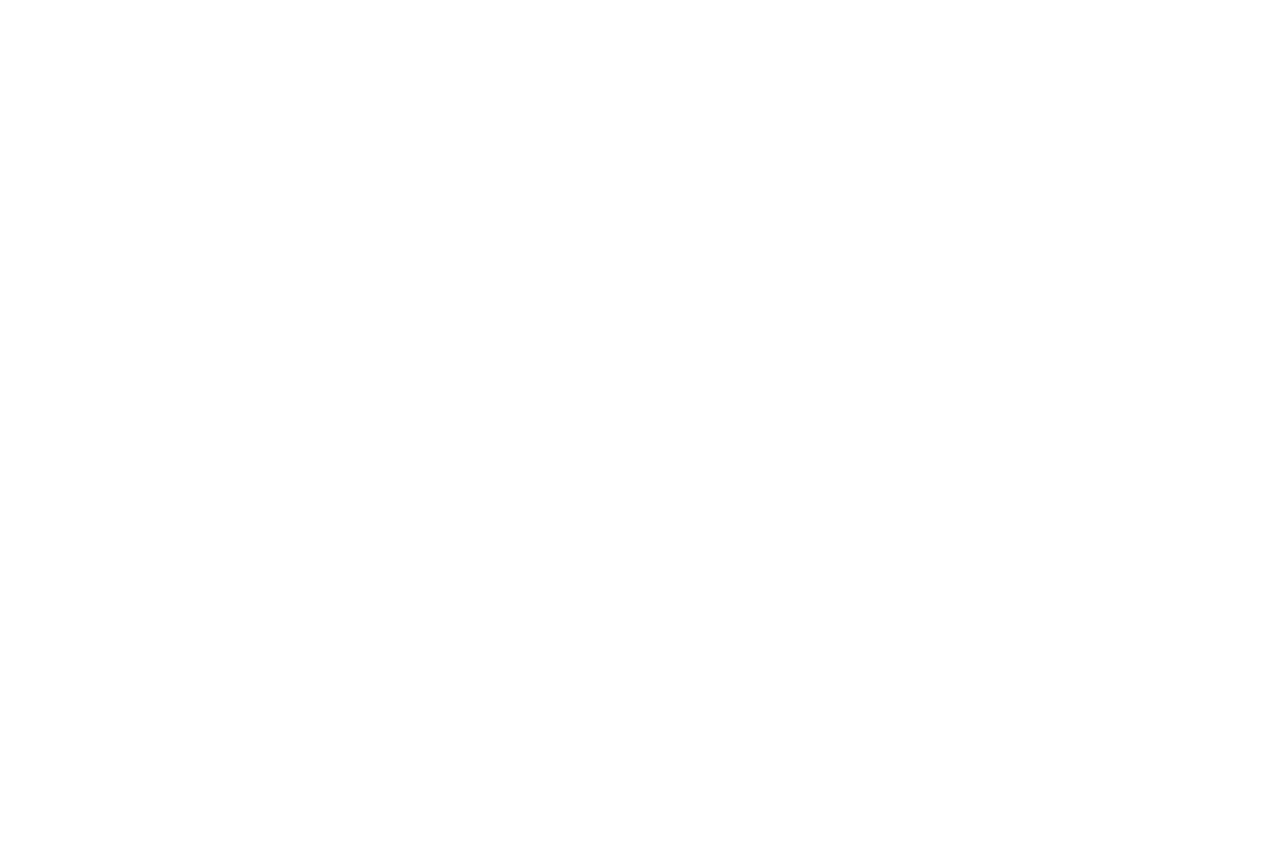
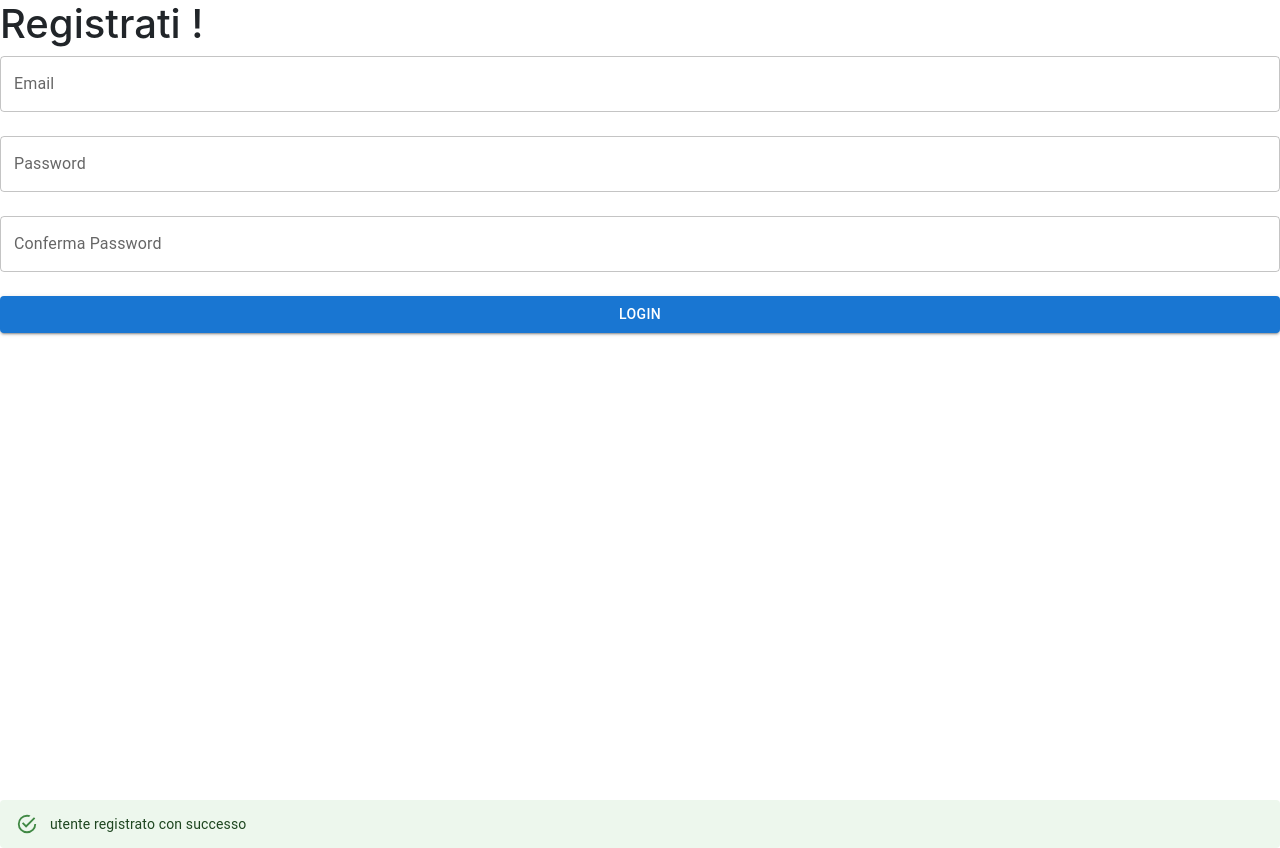
Before and after one commit to marco20027/AppEsame, a React (Create React App) app: page /Registrazione in a window 1280 px wide. Before the commit this address had no page. Before the commit the page ends 800 px from the top, so only its background shows below. Built offline with nearby package versions, Linux system fonts and the light colour scheme.

Commit message:
Aggiunta Registrazione

```diff
--- a/src/App.js
+++ b/src/App.js
@@ -4,6 +4,7 @@
 import Chisiamo from './componenti/Chisiamo'
 import Home from './componenti/Home'
 import Dovesiamo from "./componenti/Dovesiamo";
+import Registrazione from './componenti/Registrazione'
 import './App.css';
 
 
@@ -15,6 +16,7 @@
         <Route path="/Consulenza" element={<Consulenza />} />
         <Route path="/Chisiamo" element={<Chisiamo />} />
         <Route path="/Dovesiamo" element={<Dovesiamo />} />
+        <Route path='/Registrazione' element={<Registrazione />} />
       </Routes>
     </div>
 
--- /dev/null
+++ b/src/componenti/Registrazione.js
@@ -0,0 +1,73 @@
+import React from 'react'
+import Box from '@mui/material/Box'
+import  TextField  from '@mui/material/TextField'
+import  Button  from '@mui/material/Button'
+import Alert from '@mui/material/Alert';
+import Stack from '@mui/material/Stack';
+import {useState} from 'react'
+import  {useNavigate}  from 'react-router-dom';
+
+
+function Registrazione () {
+    const [email, setEmail] = useState(null)
+    const [password, setPassword] = useState(null)
+    const [confermaPassword, setConfermaPassword] = useState(null)
+    const takeEmail = (event) => {
+        setEmail(event.target.value)
+    }
+    const takePassword = (event) => {
+        setPassword(event.target.value)
+    }
+    const takeConfermaPassword = (event) => {
+        setConfermaPassword(event.target.value)
+    }
+     const navigate = useNavigate();
+    const registrazione = async () => {
+        const token = localStorage.getItem("token")
+        if(email && password && confermaPassword){}
+        try {
+
+            const response = await fetch("http://localhost:3001/registrazione", {
+                 method: 'POST',
+                 headers: {
+                     "Content-Type": "application/json",
+                     "Authorization": "Bearer " + token
+                 },
+                 body: JSON.stringify({ email, password, confermaPassword })
+             })
+             const data = await response.json()
+             setEmail('')
+             setPassword('')
+             setConfermaPassword('')
+             console.log(response)
+
+         } catch (err) {
+
+
+    }
+     //navigate('/Consulenza')
+
+
+    }
+    return (
+        <>
+         <Box
+                      sx={{
+                      display: 'flex',
+                      flexDirection: 'column',
+                      minHeight: '100vh',
+                      }}
+                      >
+                        <h1>Registrati !</h1>
+
+                    <TextField id="outlined-basic" type ='email' label="Email" variant="outlined" onChange={(event)=>setEmail(event)} /><br></br>
+                    <TextField id="outlined-basic" type ='password' label="Password" variant="outlined" onChange={(event)=>setPassword(event)} /><br></br>
+                    <TextField id="outlined-basic" type ='password' label="Conferma Password" variant="outlined" onChange={(event)=>setConfermaPassword(event)} /><br></br>
+                    <Button variant='contained'  onClick={registrazione}>Login</Button><br></br></Box>
+                    <Alert severity="success">utente registrato con successo </Alert>
+
+        </>
+
+    )
+}
+export default Registrazione
```
